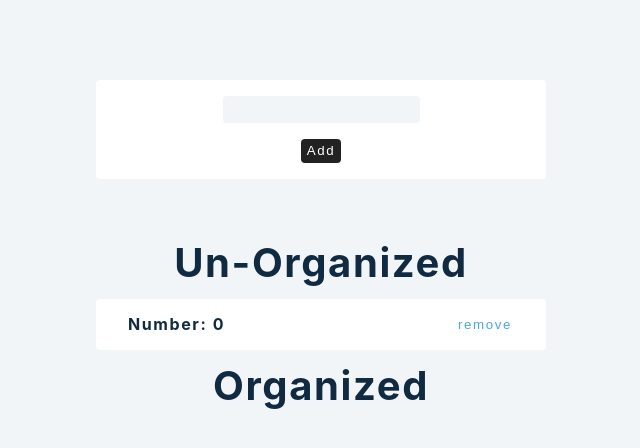
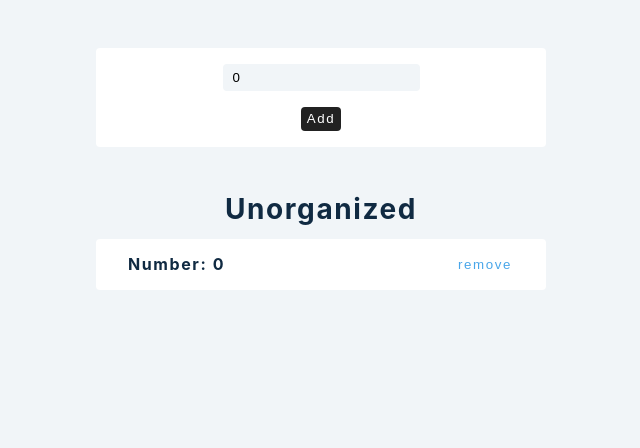
Before and after one commit to KravMaguy/project-form, a React (Create React App) app: page / in a window 1280 px wide. Both pictures are taken after a click on the button "Add". Shown: the top 448 px of the page, without its empty margins (319-959 px from the left). Built offline with nearby package versions, Linux system fonts and the light colour scheme.

Commit message:
organizing the lists

```diff
--- a/src/App.js
+++ b/src/App.js
@@ -11,11 +11,13 @@ function List() {
       id: new Date().getTime().toString(),
     };
     setUnorganized([...unorganizedNumbers, number]);
-    setInput("");
+    setInput(0);
   };
   const handleChange = (e) => {
     const val = e.target.value;
-    setInput(val);
+    let noZero = val.replace(/^0+/, "");
+
+    setInput(noZero);
   };
   const handleUnorganized = (id) => {
     const Item = unorganizedNumbers.find((item) => item.id === id);
@@ -23,9 +25,10 @@ function List() {
       (item) => item.id !== id
     );
     setUnorganized(newUnorderedList);
-    setOrderedNumbers([...orderedNumbers, Item]);
-    // console.log("orderedNumbers", orderedNumbers);
-    // console.log("unorganizedNumbers", unorganizedNumbers);
+    const reOrderedNumbers = [...orderedNumbers, Item].sort((a, b) => {
+      return Number(b.input) - Number(a.input);
+    });
+    setOrderedNumbers(reOrderedNumbers);
   };
 
   const handleOrdered = (id) => {
@@ -45,24 +48,33 @@ function List() {
           add{" "}
         </button>
       </form>
-      <h2>un-organized</h2>
+      <div className="lists">
+        <div className="list-wrapper">
+          {unorganizedNumbers.length === 0 ? null : <h3>unorganized</h3>}
           {unorganizedNumbers.map((number) => {
             return (
               <div className="item" key={number.id}>
                 <h4>Number: {number.input}</h4>
-            <button onClick={() => handleUnorganized(number.id)}>remove</button>
+                <button onClick={() => handleUnorganized(number.id)}>
+                  remove
+                </button>
               </div>
             );
           })}
-      <h2>organized</h2>
+        </div>
+        <div className="list-wrapper">
+          {" "}
+          {orderedNumbers.length === 0 ? null : <h3>ordered</h3>}
           {orderedNumbers.map((number) => {
             return (
               <div className="item" key={number.id}>
                 <h4 style={checkedStyle}>Number: {number.input}</h4>
-            <button onClick={() => handleOrdered(number.id)}>remove</button>
+                <button onClick={() => handleOrdered(number.id)}>add</button>
               </div>
             );
           })}
+        </div>
+      </div>
     </>
   );
 }
--- a/src/index.css
+++ b/src/index.css
@@ -161,7 +161,7 @@ p {
 
 .container {
   text-align: center;
-  margin-top: 5rem;
+  margin-top: 3rem;
 }
 .btn {
   display: inline-block;
@@ -214,7 +214,7 @@ p {
   background: var(--clr-white);
   max-width: var(--fixed-width);
   margin: 0 auto;
-  margin-bottom: 4rem;
+  margin-bottom: 3rem;
   padding: 1rem 2rem;
   border-radius: var(--radius);
 }
@@ -242,7 +242,3 @@ p {
   border-radius: var(--radius);
   cursor: pointer;
 }
-
-.crossed{
-  text-decoration: line-through;
-}
```
Lines whose indentation alone changed are shown as unchanged.
